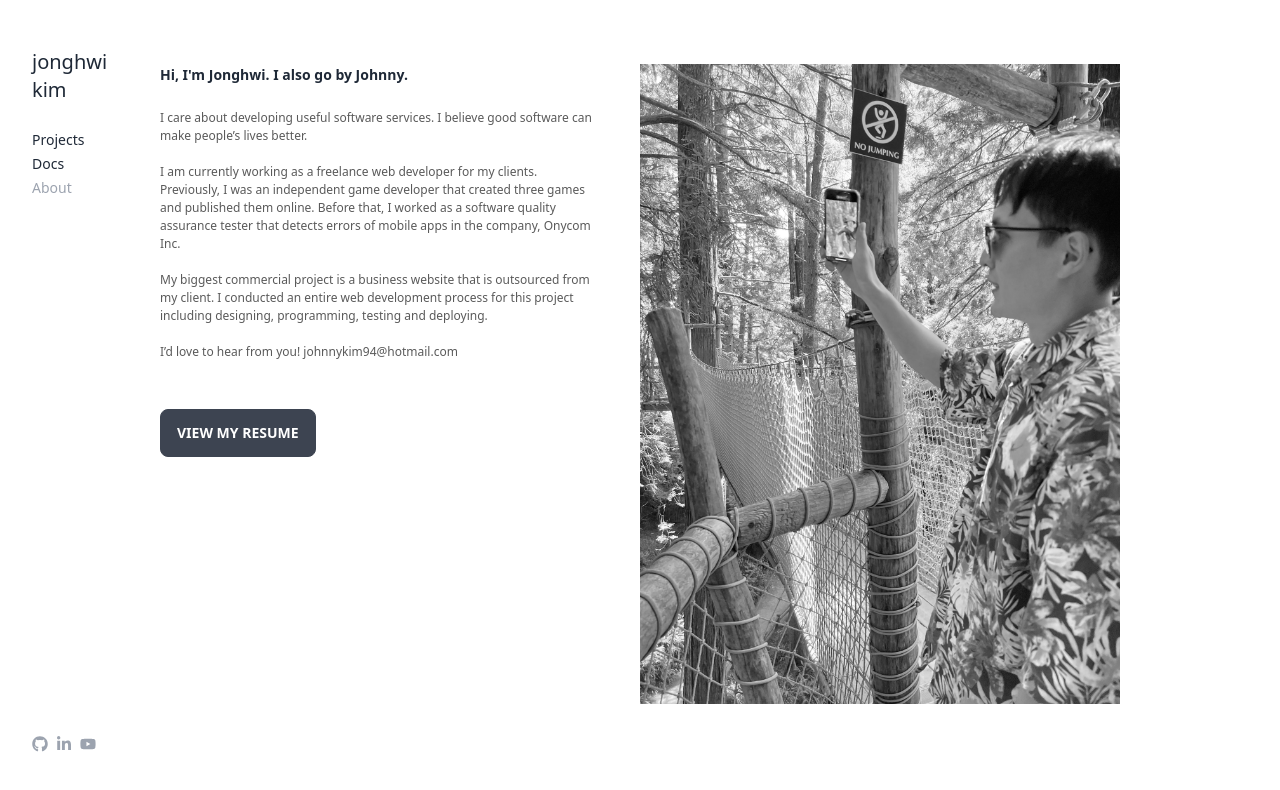
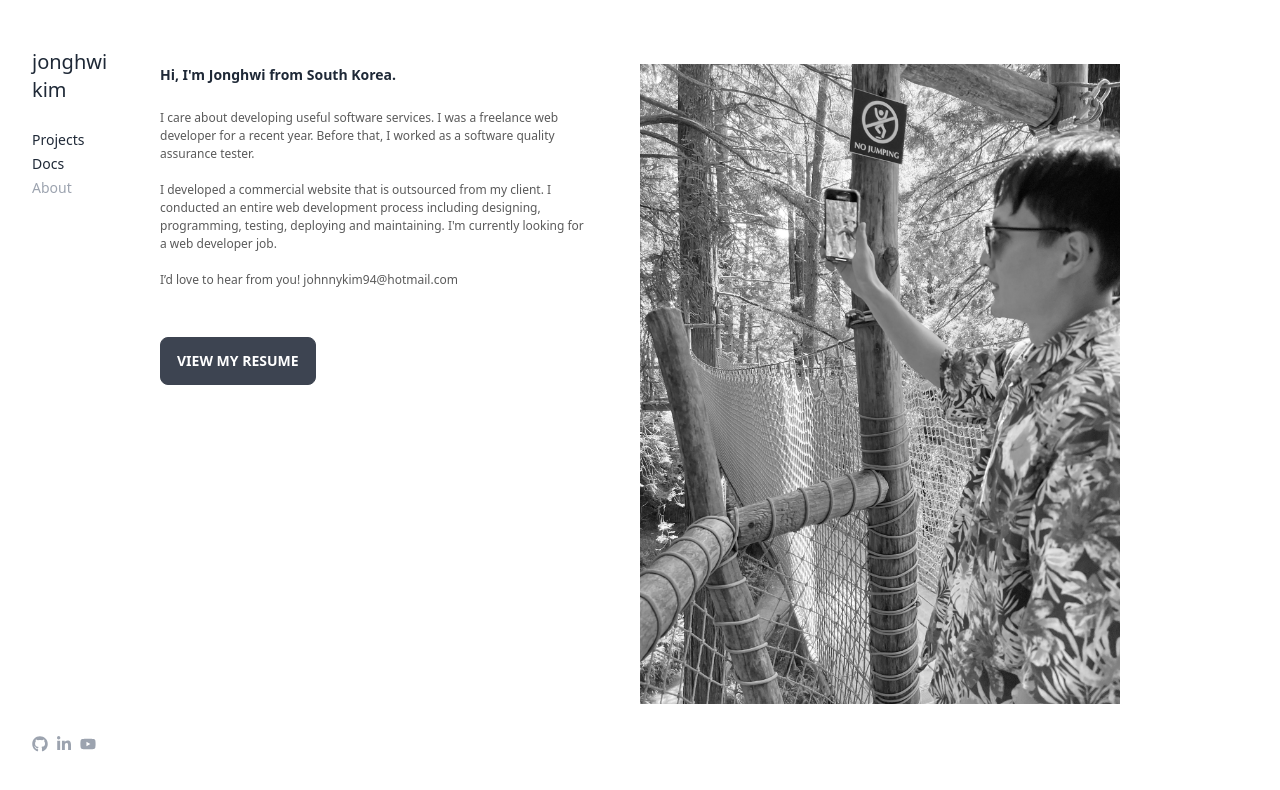
Before and after one commit to bellhwi/jonghwikim, a React (Create React App) app: page /about in a window 1280 px wide. Shown: the top 790 px of the page. Built offline with nearby package versions, Linux system fonts and the light colour scheme.

Commit message:
Change about page

```diff
--- a/src/components/MainGrid.jsx
+++ b/src/components/MainGrid.jsx
@@ -18,26 +18,14 @@ function MainGrid({ setModalOn }) {
       <Thumbnail
         setModalOn={setModalOn}
         url={require('../images/todoro.png')}
-        title={'Todo List'}
+        title={'Todoro'}
         id={2}
       />
       <Thumbnail
         setModalOn={setModalOn}
         url={require('../images/arnid.png')}
-        title={"Graphic Designer's Portfolio"}
+        title={'Arnid Xiong'}
         id={3}
-      />
-      <Thumbnail
-        setModalOn={setModalOn}
-        url={require('../images/itea.png')}
-        title={'Redesign iTea'}
-        id={4}
-      />
-      <Thumbnail
-        setModalOn={setModalOn}
-        url={require('../images/neilkim.jpeg')}
-        title={'Neil Kim'}
-        id={5}
       />
     </div>
   )
--- a/src/components/Thumbnail.jsx
+++ b/src/components/Thumbnail.jsx
@@ -17,7 +17,7 @@ function Thumbnail({ url, title, setModalOn, id }) {
       data-id={id}
     >
       <img src={url} />
-      <small className='block p-1'>{title}</small>
+      <small className='block p-2'>{title}</small>
     </div>
   )
 }
--- a/src/data.js
+++ b/src/data.js
@@ -1,44 +1,31 @@
 const data = [
   {
     url: require('./images/haxa2.png'),
-    title: 'Haxa(scss, react, redux, firebase)',
+    title: 'Haxa',
     desc: 'This is a commercial products website that is outsourced from my client.',
     github: 'https://github.com/bellhwi/haxa',
     website: 'https://haxa-16f57.web.app/',
   },
   {
     url: require('./images/pokemon-guesser2.png'),
-    title: 'Pokemon Guesser(scss, react, redux, api)',
-    desc: "This is an PokeAPI(https://pokeapi.co/) project that guesses what a user's Pokemon is.",
+    title: 'Pokemon Guesser',
+    desc: "This is an API project that guesses what a user's Pokemon is.",
     github: 'https://github.com/bellhwi/pokemon-guesser',
     website: 'https://pokemon-guesser.netlify.app/',
   },
   {
     url: require('./images/todoro2.png'),
-    title: 'Todo List(react)',
-    desc: 'I developed this to manage my time wisely.',
+    title: 'Todoro',
+    desc: 'This is a minimal todo list project with a progress bar .',
     github: 'https://github.com/bellhwi/todoro',
     website: 'https://todoro-react.netlify.app/',
   },
   {
     url: require('./images/arnid2.png'),
-    title: "Graphic Designer's Portfolio(html, css)",
-    desc: 'My client requested a website to showcase her works. She gave me a wireframe design and I converted it into this website.',
+    title: 'Arnid Xiong',
+    desc: 'This is a graphic design portfolio website for one of my clients.',
     github: 'https://github.com/bellhwi/ArnidXiong',
     website: 'https://arnidxiong.netlify.app/',
-  },
-  {
-    url: require('./images/itea2.png'),
-    title: 'Redesign iTea(html, css)',
-    desc: 'This is a recreated website of my favorite tea store(itea-usa.com).',
-    github: 'https://github.com/bellhwi/iTea',
-    website: 'https://itea-redesign.netlify.app/',
-  },
-  {
-    url: require('./images/neilkim2.png'),
-    title: 'Neil Kim(godot, gdscript)',
-    desc: 'I created an independent game on my own inspired by Metal Slug and Megamen.',
-    website: 'https://jonghwikim.itch.io/neil-kim',
   },
 ]
 
--- a/src/pages/About.jsx
+++ b/src/pages/About.jsx
@@ -15,23 +15,17 @@ function About() {
       <Navbar />
       <div className='profile flex justify-center align-center flex-col-reverse lg:flex-row w-10/12 lg:w-9/12 lg:pt-16 pt-10 mx-auto relative'>
         <div className='profile-info lg:pr-12 lg:w-1/2 pt-8 lg:pt-0'>
-          <h2>Hi, I'm Jonghwi. I also go by Johnny.</h2>
+          <h2>Hi, I'm Jonghwi from South Korea.</h2>
           <br></br>
           <p>
-            I care about developing useful software services. I believe good
-            software can make people’s lives better.
+            I care about developing useful software services. I was a freelance
+            web developer for a recent year. Before that, I worked as a software
+            quality assurance tester.
             <br></br>
-            <br></br>I am currently working as a freelance web developer for my
-            clients. Previously, I was an independent game developer that
-            created three games and published them online. Before that, I worked
-            as a software quality assurance tester that detects errors of mobile
-            apps in the company, Onycom Inc.
-            <br></br>
-            <br></br>
-            My biggest commercial project is a business website that is
-            outsourced from my client. I conducted an entire web development
-            process for this project including designing, programming, testing
-            and deploying.
+            <br></br>I developed a commercial website that is outsourced from my
+            client. I conducted an entire web development process including
+            designing, programming, testing, deploying and maintaining. I'm
+            currently looking for a web developer job.
             <br></br>
             <br></br>
             I’d love to hear from you! johnnykim94@hotmail.com
```
Also changed, not shown: 2 other files (tests, documents, lock files or other folders).
